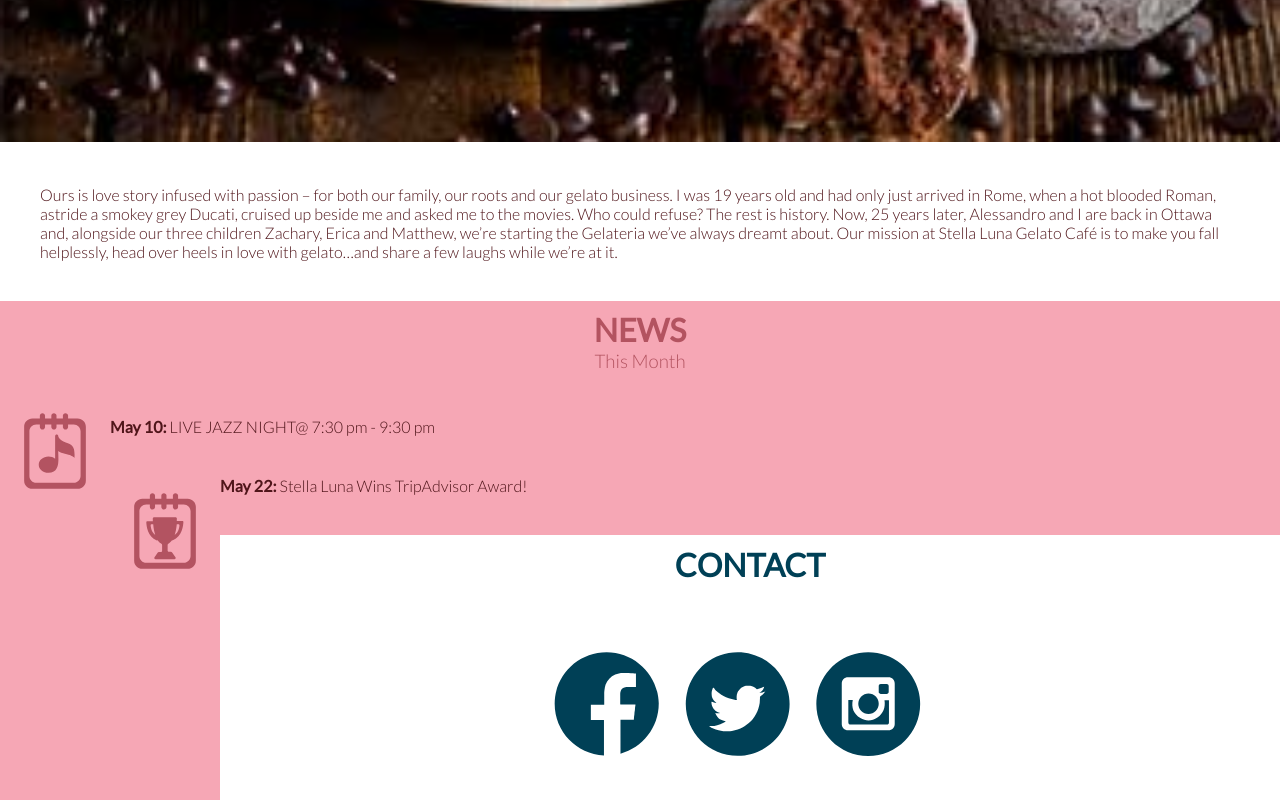
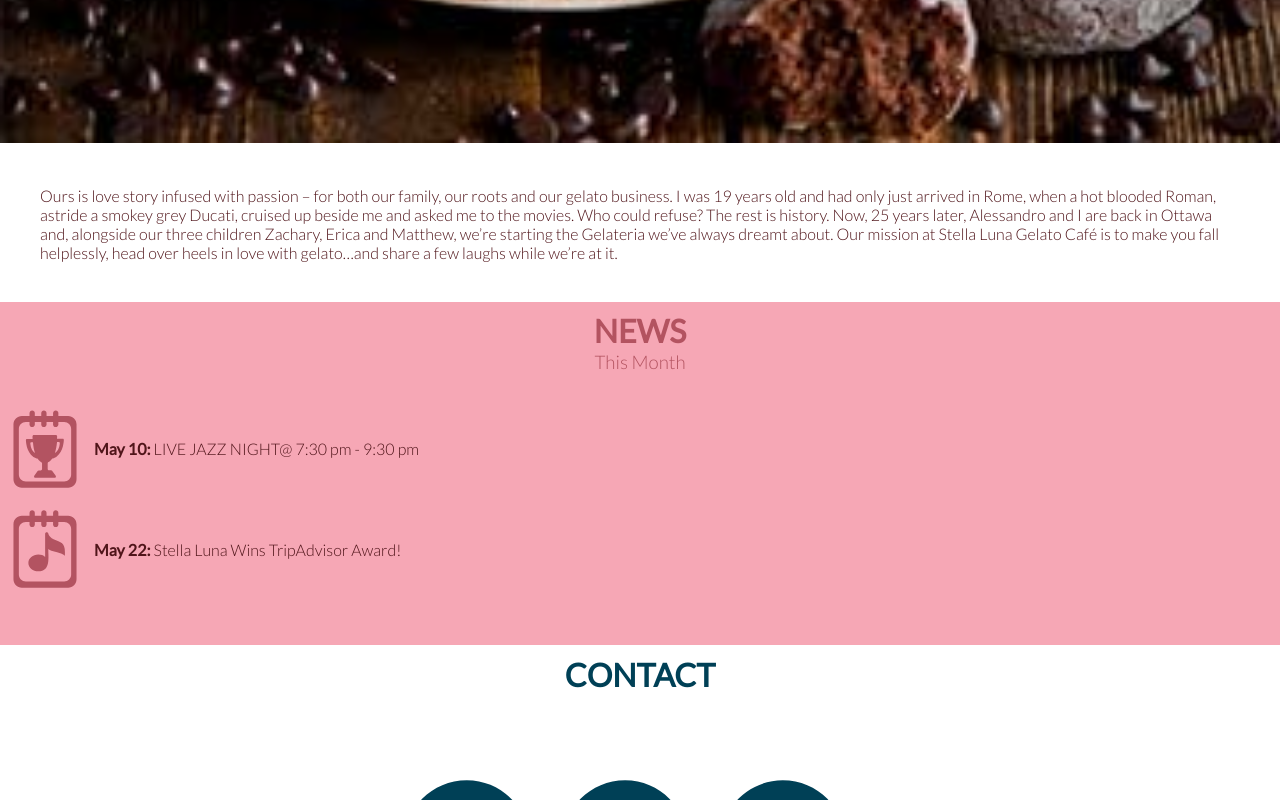
Before and after one commit to HeatherAnn/dsn1674-project-3, a plain HTML site: page index.html in a window 1280 px wide. Shown: the part 3374-4174 px from the top of the page. Drawn offline with Linux system fonts and the light colour scheme.

Commit message:
Styled the news section.

```diff
--- a/css/main.css
+++ b/css/main.css
@@ -203,18 +203,32 @@ figcaption{
 .newsh2{
   margin-top: 15px;
 }
+.musicnote{
+  background-image: url("../images/calendaricons.svg");
+  background-position: -1px;
+  padding: 1px 49px 1px 54px;
+  background-size: 92px auto;
+  background-repeat: no-repeat;
+}
+.trophy{
+  background-image: url("../images/calendaricons2.svg");
+  background-position: -1px;
+  padding: 1px 49px 1px 54px;
+  background-size: 92px auto;
+  background-repeat: no-repeat;
+  margin-bottom: 45px;
+}
 
 .calendar1{
   width: 110px;
   padding: 10px;
-  float: left;
   margin-bottom: 10px;
 }
 .calendar{
   width: 110px;
   padding: 10px;
-  float: left;
 }
+
 .contact{
   overflow: hidden;
   background-color: white;
--- a/index.html
+++ b/index.html
@@ -56,9 +56,9 @@
 </div>
 
 <div class="vanilladiv">
-  <img class="vanilla" src="images/gelato.jpg" alt="a photo of vanilla gelato.">
-  <h4>Vanilla Gelato<h4>
-    <p class="menutext">Traditional vanilla gelato like you've never tasted before.</p>
+  <img class="vanilla" src="images/waffle.jpg" alt="a photo of vanilla gelato.">
+  <h4>Banana Waffle<h4>
+    <p class="menutext">Made with banana batter and maple syrup.</p>
 </div>
 
 </div>
@@ -78,11 +78,14 @@ Now, 25 years later, Alessandro and I are back in Ottawa and, alongside our thre
   <h2 class="newsh2" id="News">NEWS</h2>
   <h3>This Month</h3>
 
-<img class="calendar1" src="images/calendaricons2.svg" alt="an icon depicting a music note inside a calendar.">
-<p class="icontext"><b>May 10:</b> LIVE JAZZ NIGHT@ 7:30 pm - 9:30 pm</p>
+<div class="musicnote">
+  <p class="icontext"><b>May 10:</b> LIVE JAZZ NIGHT@ 7:30 pm - 9:30 pm</p>
+</div>
 
-<img class="calendar" src="images/calendaricons.svg" alt="an icon depicting a trophy inside a calendar.">
+
+<div class="trophy">
 <p class="icontext"><b>May 22:</b> Stella Luna Wins TripAdvisor Award!</p>
+</div>
 
 <div class="contact">
   <h2 class="contacttitle" id="Contact">CONTACT</h2>
```
Also changed, not shown: images/map.jpg, images/panini.jpg, images/waffle.jpg.
